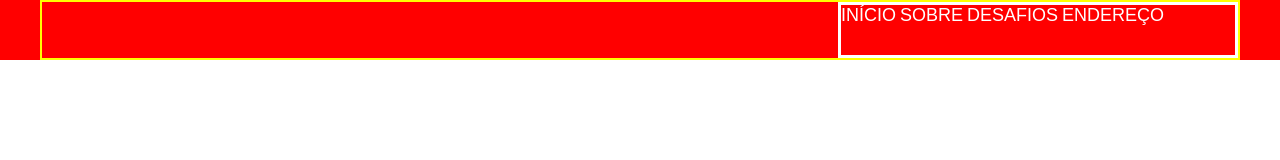
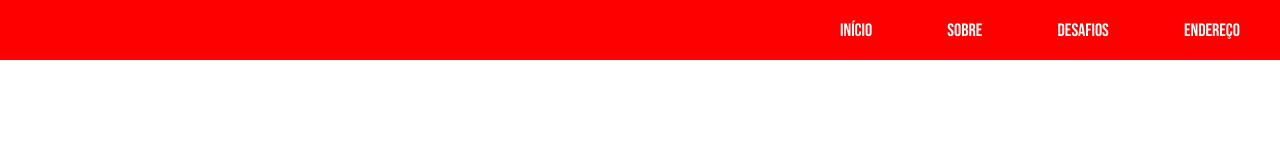
Before and after one commit to LuizHen527/Landing-page, a plain HTML site: page index.html in a window 1280 px wide. Drawn offline with Linux system fonts and the light colour scheme.

Commit message:
Iniciando dia 02.03.2023

```diff
--- a/css/style.css
+++ b/css/style.css
@@ -1,3 +1,10 @@
+/* Imports */
+
+@font-face {
+    font-family: Luiz Henrique;
+    src: url(../assets/BebasNeue-Regular.ttf);
+}
+
 *{
     margin: 0;
     padding: 0;
@@ -10,7 +17,7 @@
     width: 100%;
     max-width: 1200px;
     margin: 0 auto;
-    border: 2px solid yellow;
+    /* border: 2px solid yellow; */
 }
 
 /* Header */
@@ -29,12 +36,15 @@ header .header-flex{
 }
 
 header nav{
+    display: flex;
+    justify-content: space-between;
+    align-items: center;
     width: 400px;
-    border: 3px solid white;
+    /* border: 3px solid white; */
 }
 
 header nav a {
-    font-family: sans-serif;
+    font-family: Luiz Henrique;
     text-decoration: none;
     color: white;
     text-transform: uppercase;
```
Also changed, not shown: assets/BebasNeue-Regular.ttf (added), assets/OFL.txt (added), assets/imagem-fundo-banner 1.svg (added).
